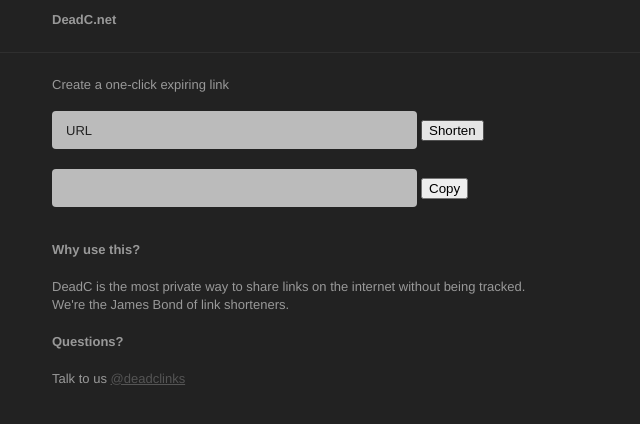
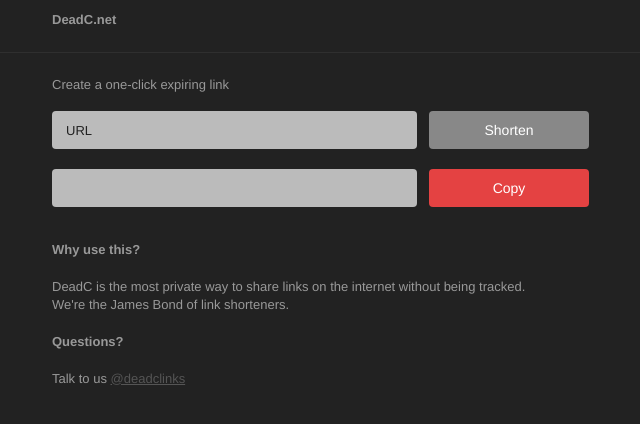
Before and after one commit to jedahan/deadc.net, a website: page public/index.html in a window 1280 px wide. In both pictures the pointer is over the input "Shorten". Shown: the whole page, without its empty margins (308-948 px from the left). Drawn offline with Linux system fonts and the light colour scheme.

Commit message:
use button, not submit

```diff
--- a/public/style.css
+++ b/public/style.css
@@ -46,7 +46,7 @@
 /*Website starts here!
 */
 
-input[type="submit"]:hover { cursor: pointer; }
+input[type="button"]:hover { cursor: pointer; }
 
 a:link {color:#555555;}
 a:visited {color:#555555;}
@@ -153,7 +153,7 @@
 form.url fieldset input[type="text"]:active {
 	background: #d9d9d9;
 	}
-form.url fieldset input[type="submit"] {
+form.url fieldset input[type="button"] {
 	margin-left: 8px;
 	vertical-align: top;
 	width: 160px;
@@ -168,11 +168,11 @@
 	outline: none;
 	border-style: none;
 	}
-form.url fieldset input[type="submit"]:hover,
-form.url fieldset input[type="submit"]:focus {
+form.url fieldset input[type="button"]:hover,
+form.url fieldset input[type="button"]:focus {
 	background: #888888;
 	}
-form.url fieldset input[type="submit"]:active {
+form.url fieldset input[type="button"]:active {
 	background: #888888;
 	}
 form.copy fieldset input[type="text"] {
@@ -194,7 +194,7 @@
 form.copy fieldset input[type="text"]:active {
 	background: #d9d9d9;
 	}
-form.copy fieldset input[type="submit"] {
+form.copy fieldset input[type="button"] {
 	margin-top: 20px;
 	margin-left: 8px;
 	vertical-align: top;
@@ -210,11 +210,11 @@
 	outline: none;
 	border-style: none;
 	}
-form.copy fieldset input[type="submit"]:hover,
-form.copy fieldset input[type="submit"]:focus {
+form.copy fieldset input[type="button"]:hover,
+form.copy fieldset input[type="button"]:focus {
 	background: #e85e5e;
 	}
-form.copy fieldset input[type="submit"]:active {
+form.copy fieldset input[type="button"]:active {
 	background: #e85e5e;
 	}
 dl dt {
```
